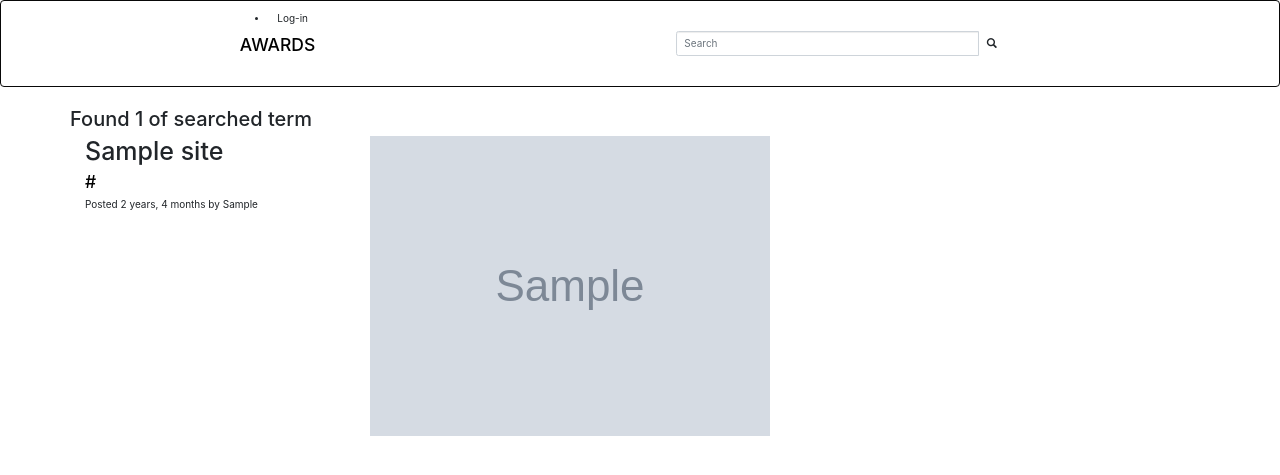
After one commit to nealwaga/Awards, a Django app: template awards/templates/all-sites/search.html in a window 1280 px wide. The commit adds this page. Shown: the top 475 px of the page. Run offline with Django 4.2, Linux system fonts and the light colour scheme; the template is opened without the code that fills it: most values are stand-ins (such as "Sample title", 1, 10 or a date in 2020); grey boxes marked "Sample" are stand-in pictures; some libraries are stand-ins or nearby versions.

Commit message:
Added templates

```diff
--- /dev/null
+++ b/awards/templates/all-sites/search.html
@@ -0,0 +1,30 @@
+{% extends 'all-sites/base.html' %} {% block content %}
+
+<div class="container">
+
+    <div class="row">
+        {% if websites%}
+        <h2>Found {{ websites|length }} of searched term {{message}}</h2>
+        {% else %}
+        <h2> Found nothing of the search term :( {{message}}</h2>
+        {% endif %}
+
+    </div>
+
+    <div class="row">
+        {% if awards %} {% for site in awards %}
+        <div class="col-sm-6 col-md-3">
+            <h1>{{site.title}}</h1>
+            <h3>{{site.url}}</h3>
+            <p>Posted {{site.pub_date|timesince}} by {{site.developer.first_name}}</p>
+
+        </div>
+        <div class="col-xs-6 col-sm-6 col-md-6 col-lg-6">
+            <img src="{{site.image.url}}" class="img-responsive" alt="Image">
+        </div>
+        {% endfor %} {% endif %}
+    </div>
+
+</div>
+
+{% endblock %}
--- /dev/null
+++ b/awards/templates/email/siteemail.html
@@ -0,0 +1,3 @@
+<h1> Hello {{name}} </h1>
+
+<h5> Welcome to The Awards! </h5>
--- /dev/null
+++ b/awards/templates/email/siteemail.txt
@@ -0,0 +1,3 @@
+Hello {{name}}
+
+Welcome to The Awards!
--- a/awards/templates/navbar.html
+++ b/awards/templates/navbar.html
@@ -8,10 +8,58 @@
 </head>
 
 <body>
-    <nav>
-        <div>
-            <a href="{% url 'siteToday' %}"> <h3> AWARDS </h3> </a>
+
+    <nav class="navbar navbar-inverse" style="background-color: rgb(255, 255, 255);">
+        <div class="container-fluid">
+            <div class="navbar-header">
+                <div class="col-sm-6 col-md-6">
+                    {% if user.is_authenticated %}
+                    <ul>
+                        <li class="dropdown">
+                            <a href="#" class="dropdown-toggle btn btn-default" data-toggle="dropdown" role="button" aria-expanded="false"> Account
+                                  <span class="caret"></span>
+                              </a>
+                            <ul class="dropdown-menu" role="menu">
+                                <li>
+                                    <a href="{%url 'siteToday'%}"> Home </a>
+                                </li>
+                                <li>
+                                    <a href="/accounts/password/change"> Change Password </a>
+                                </li>
+                                <li>
+                                    <a href="/logout"> Logout </a>
+                                </li>
+                            </ul>
+                        </li>
+                    </ul>
+                    {% else %}
+                    <li>
+                        <a class='btn btn-default' href="/accounts/login"> Log-in </a>
+                    </li>
+
+                    {% endif %}
+                </div>
+                <a class="navbar-brand" href="{% url 'siteToday' %}">
+                    <h3> AWARDS </h3>
+                </a>
+            </div>
+            <!-- Adding a search form  -->
+            <div class="col-sm-4 col-md-4 navbar-right">
+
+                <form class="navbar-form" role="search" action="{% url 'search_results' %}">
+
+                    <div class="input-group">
+                        <input type="text" class="form-control" placeholder="Search" name="site">
+                        <div class="input-group-btn">
+                            <button class="btn btn-default" type="submit"><i class="glyphicon glyphicon-search"></i></button>
+                        </div>
+                    </div>
+
+                </form>
+
+            </div>
         </div>
     </nav>
+
 </body>
 </html>
```
Also changed, not shown: awards/templates/all-sites/past-sites.html (+18 -0 lines), awards/templates/all-sites/site.html (added, +23 -0 lines), awards/templates/all-sites/today-sites.html (+24 -0 lines), awards/templates/registration/base.html (added, +21 -0 lines), awards/templates/registration/login.html (added, +38 -0 lines).
